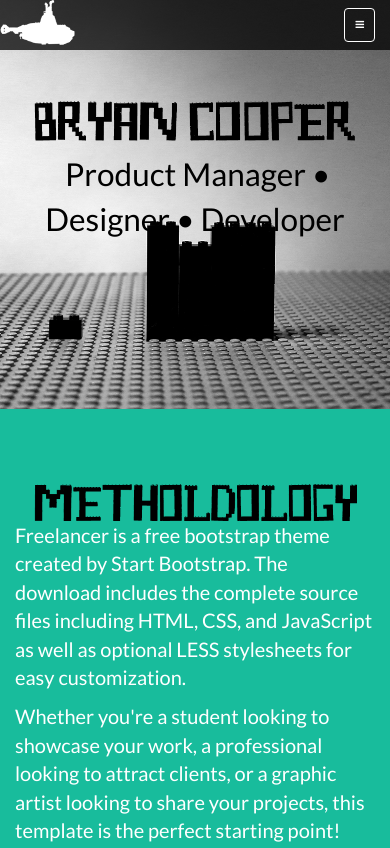
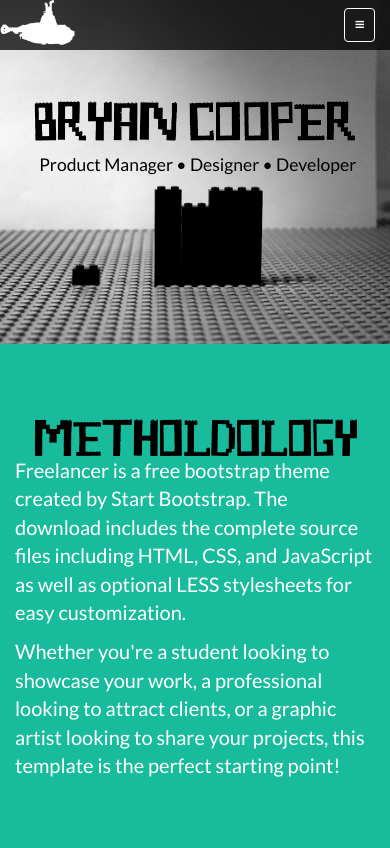
Before and after one commit to Cooptacular/TheBryanCooperExperience, a website: page index.html in a window 390 px wide. Shown: the top 848 px of the page. Drawn offline with nearby package versions, Linux system fonts and the light colour scheme.

Commit message:
fixed media query
fixed media query

```diff
--- a/css/custom.css
+++ b/css/custom.css
@@ -13,16 +13,9 @@
   max-width: 90%;
 }
 @media only screen
-    and (min-device-width : 375px) // or 213.4375em
-    and (max-device-width : 667px) // or 41.6875em
-    and (width : 375px) // or 23.4375em
-    and (height : 559px) // or 34.9375em
-    and (orientation : portrait)
-    and (color : 8)
-    and (device-aspect-ratio : 375/667)
-    and (aspect-ratio : 375/559)
-    and (device-pixel-ratio : 2)
-    and (-webkit-min-device-pixel-ratio : 2)
+    and (max-device-width: 640px),
+    only screen and (max-device-width: 667px),
+    only screen and (max-width: 480px)
 {
     .headerText{
       font-size: 1.25em;
```
